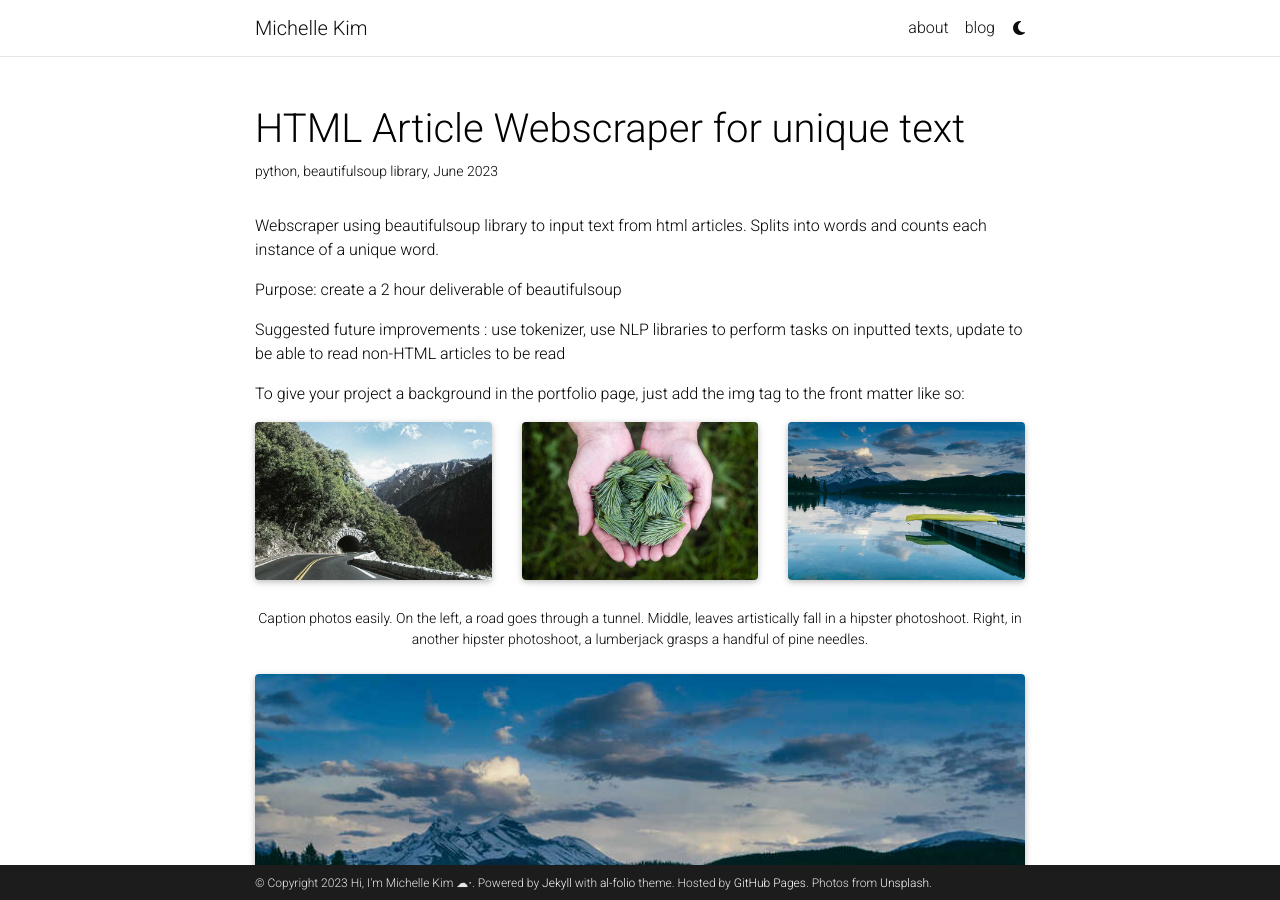
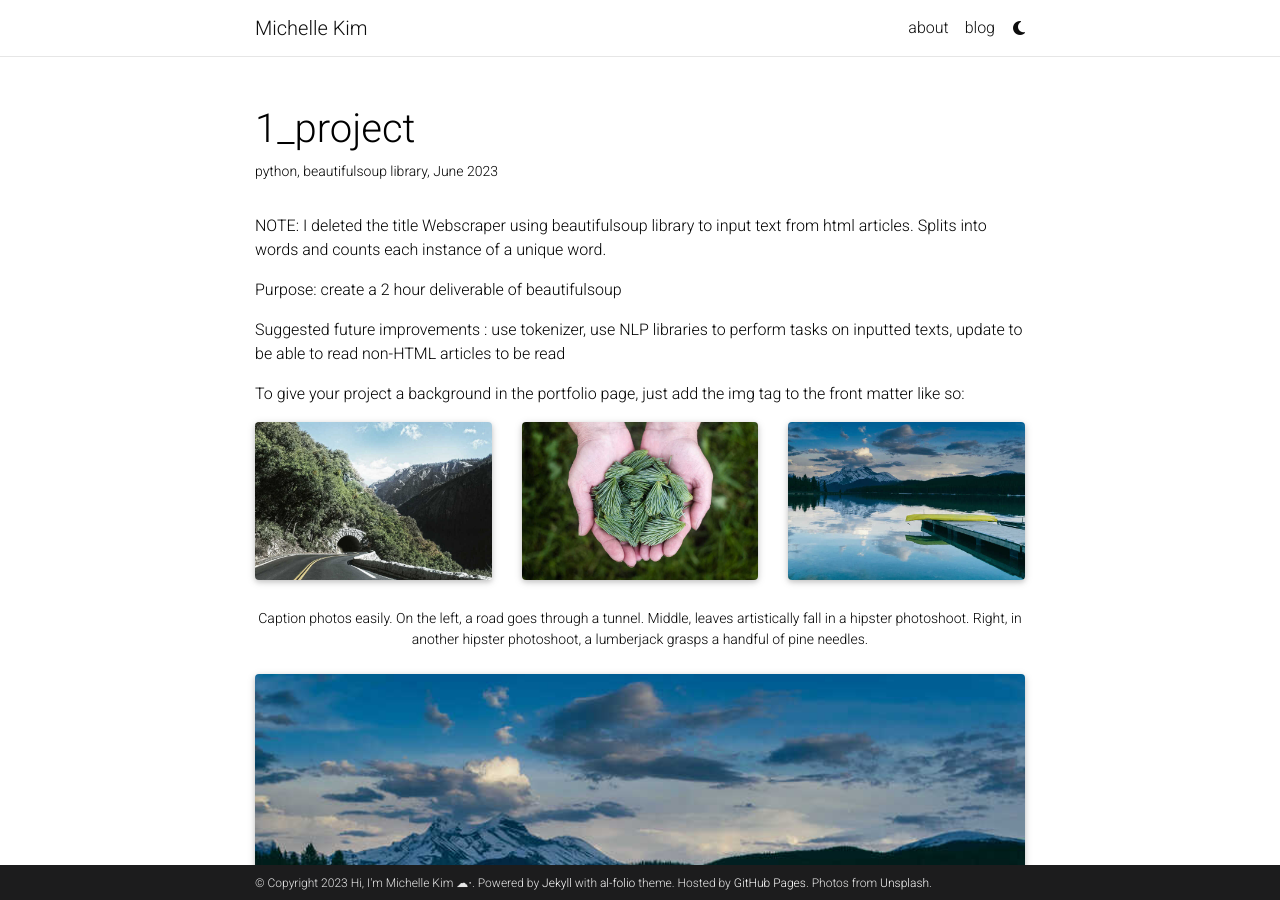
Before and after one commit to michellekim2/michellekim2.github.io, a Jekyll site: the page built from _projects/1_project.md, in a window 1280 px wide and 900 px high. Built offline with Jekyll 4.4.1, drawn with Linux system fonts in a browser that asks for light colours; full-size pictures stand in for the smaller copies a plugin makes; comment, search, counter and statistics services are not loaded; a style sheet for code colours, icons or effects is not loaded.

Commit message:
Update 1_project.md

```diff
--- a/_projects/1_project.md
+++ b/_projects/1_project.md
@@ -1,12 +1,12 @@
 ---
 layout: page
-title: HTML Article Webscraper for unique text
+
 description: python, beautifulsoup library, June 2023
 img: assets/img/12.jpg
 importance: 1
 category: work
 ---
-
+NOTE: I deleted the title
 Webscraper using beautifulsoup library to input text from html articles. Splits into words and counts each instance of a unique word.
 
 Purpose: create a 2 hour deliverable of beautifulsoup
```
